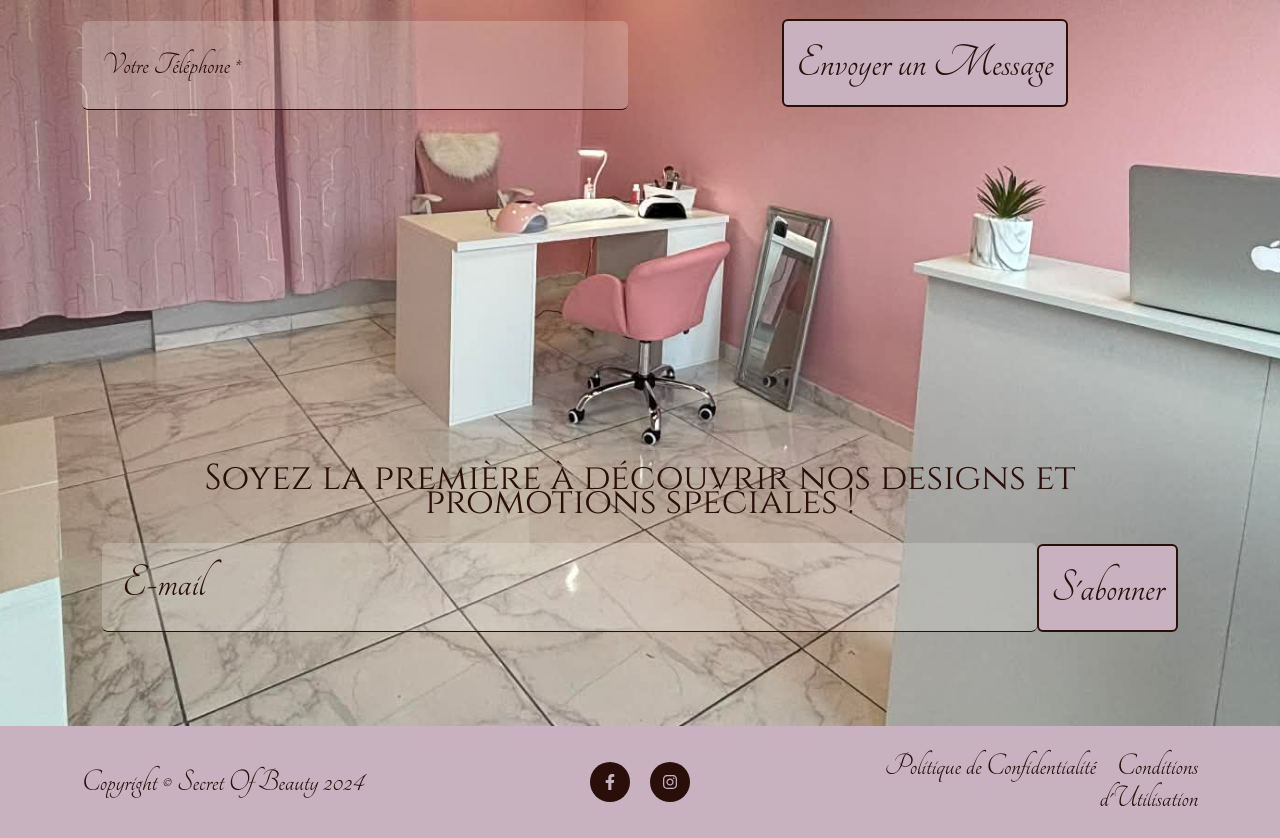
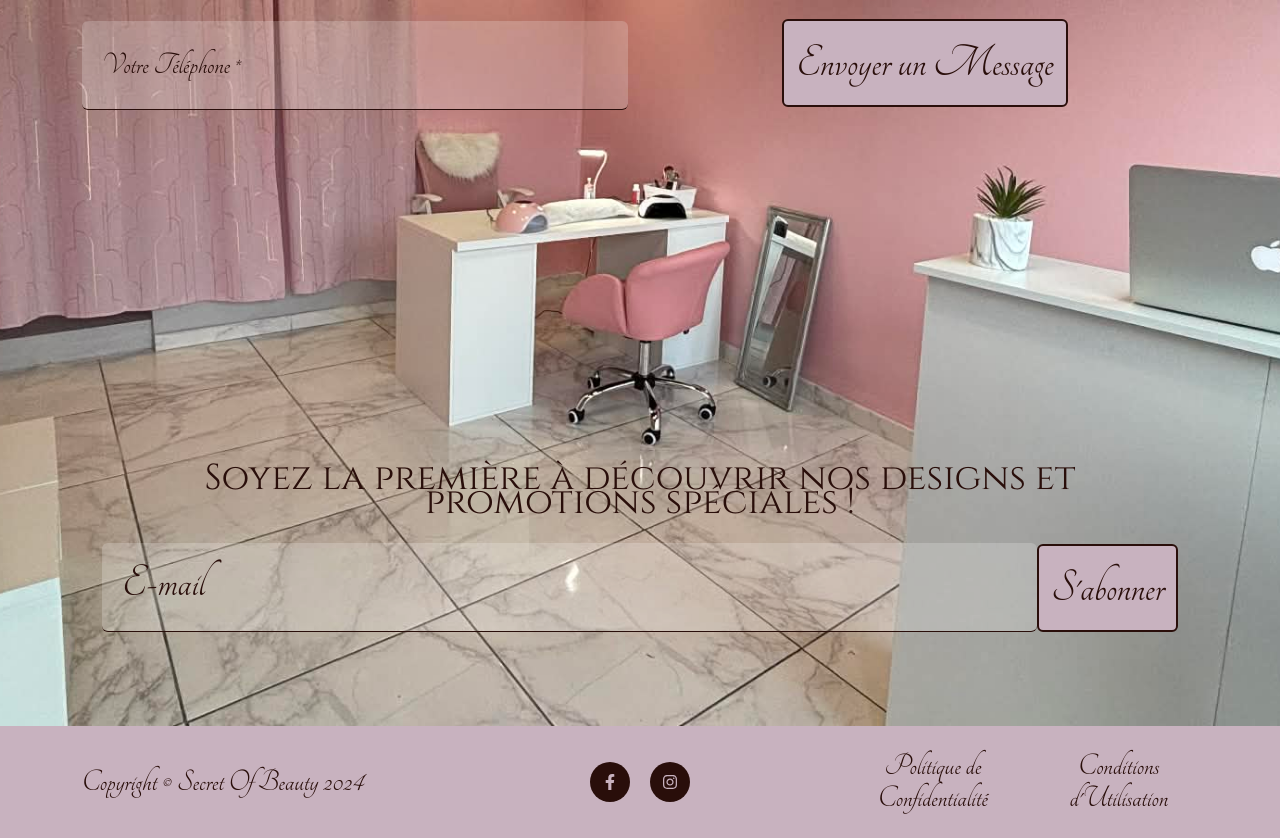
Before and after one commit to Yanis2023/SecretOfBeauty, a plain HTML site: page index2.html in a window 1280 px wide. Shown: the part 2598-3436 px from the top of the page. Drawn offline with nearby package versions, Linux system fonts and the light colour scheme.

Commit message:
Update footer

```diff
--- a/index2.html
+++ b/index2.html
@@ -175,8 +175,8 @@
                         <a class="btn btn-custom btn-social mx-2" target="blank" href="https://www.facebook.com/profile.php?id=61558997852734&locale=fr_FR" aria-label="Facebook"><i class="fab fa-facebook-f"></i></a>
                         <a class="btn btn-custom btn-social mx-2" target="blank" href="https://www.instagram.com/secret.of.beauty44/" aria-label="LinkedIn"><i class="fab fa-instagram"></i></a>
                     </div>
-                    <div class="col-lg-4 text-lg-end">
-                        <a class="link-dark text-decoration-none me-3" href="politique_de_confidentialite.txt">Politique de Confidentialité</a>
+                    <div class="col-lg-4 d-flex justify-content-between justify-content-lg-end gap-3">
+                        <a class="link-dark text-decoration-none" href="politique_de_confidentialite.txt">Politique de Confidentialité</a>
                         <a class="link-dark text-decoration-none" href="conditions_utilisation.txt">Conditions d'Utilisation</a>
                     </div>
                 </div>
```
Also changed, not shown: produits2.html (+1 -1 lines), realisations2.html (+1 -1 lines), secret.html (+1 -1 lines), tarifs2.html (+1 -1 lines).
